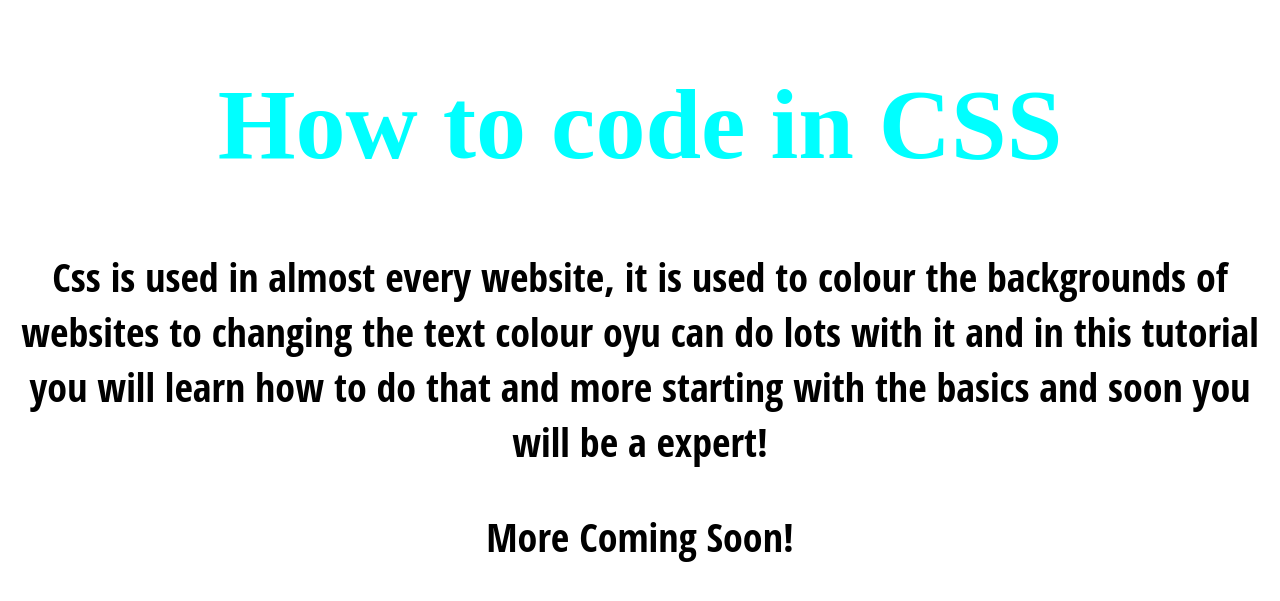
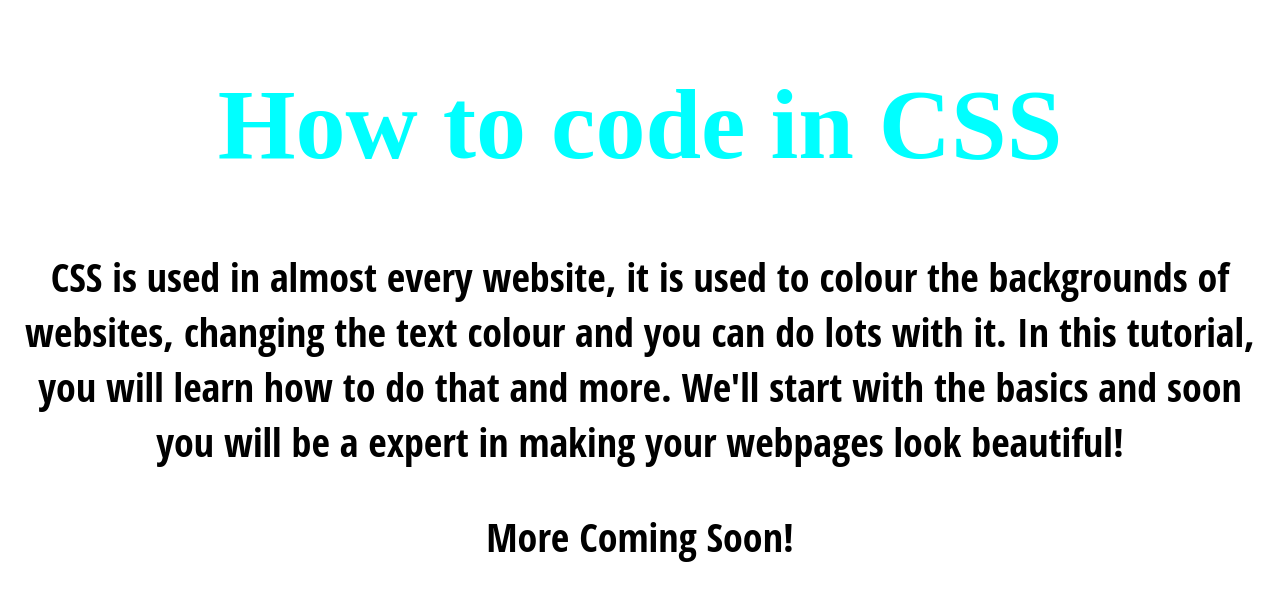
Before and after one commit to ostephagus/how-to-code.github.io, a Jekyll site: the page css-page.html, which Jekyll copies as it is, in a window 1280 px wide. Shown: the top 601 px of the page. Built offline with Jekyll 4.4.1, drawn with Linux system fonts in a browser that asks for light colours.

Commit message:
Update css-page.html

```diff
--- a/css-page.html
+++ b/css-page.html
@@ -13,8 +13,7 @@
   </head>
   <body>
     <h1>How to code in CSS</h1>
-    <p>Css is used in almost every website, it is used to colour the backgrounds of websites to changing the text colour oyu can do lots with it and in this tutorial you will learn how to do that and more starting with the basics and soon you will be a expert!</p>
-
+    <p>CSS is used in almost every website, it is used to colour the backgrounds of websites, changing the text colour and you can do lots with it. In this tutorial, you will learn how to do that and more. We'll start with the basics and soon you will be a expert in making your webpages look beautiful!</p>
 	  <p>More Coming Soon!</p>
   </body>
 </html>
```
